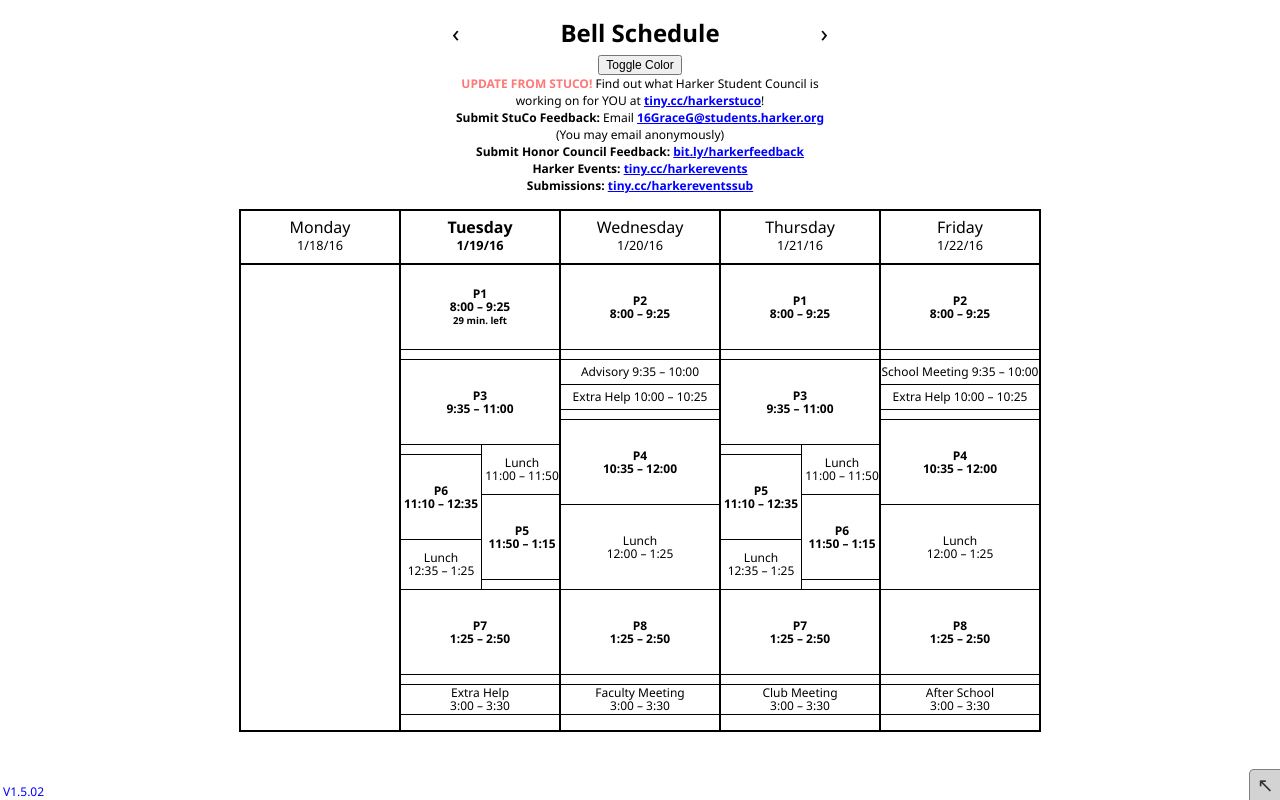
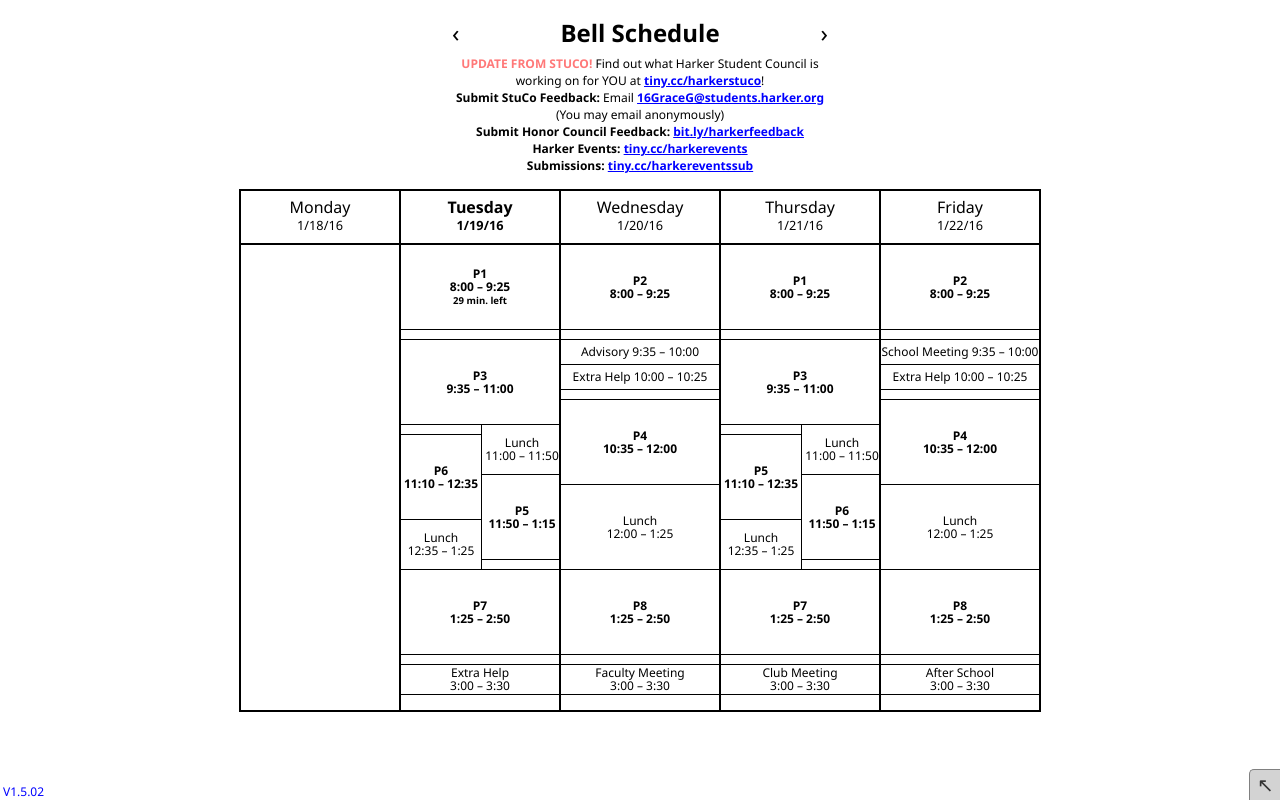
Before and after one commit to HarkerDev/bellschedule, a plain HTML site: page index.html in a window 1280 px wide. Drawn offline with Linux system fonts and the light colour scheme; a script that the page names is missing.

Commit message:
Update index.html
remove color button

```diff
--- a/index.html
+++ b/index.html
@@ -568,7 +568,6 @@
 		<span id="rightArrow" title="Next Week">&#8250;</span>
 		<span id="title">Bell Schedule</span>
 	</h1>
-	<button id="button" onclick="toggleColor()">Toggle Color</button>
 	<div id="warning"></div>
 </div>
 
```
